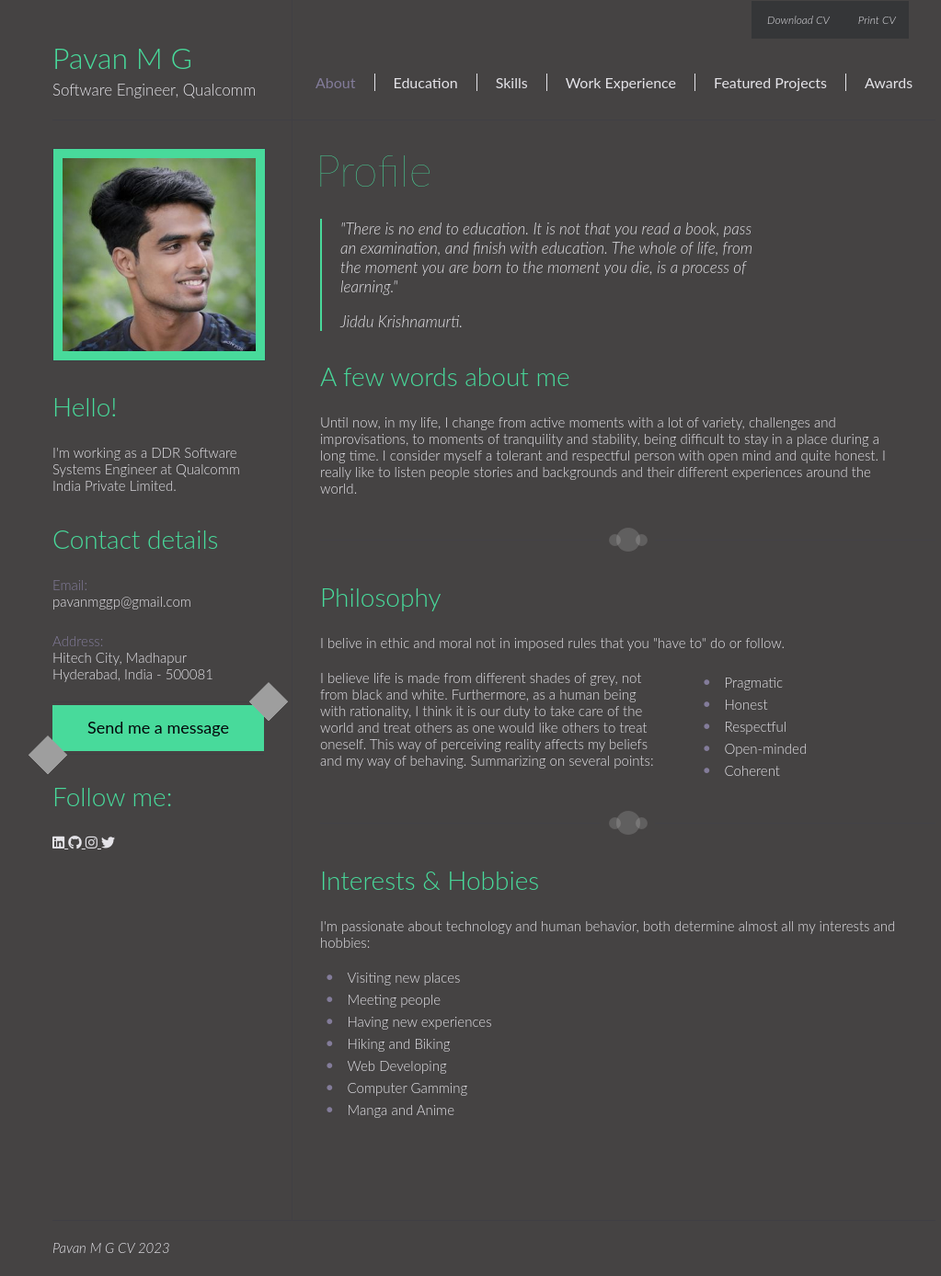
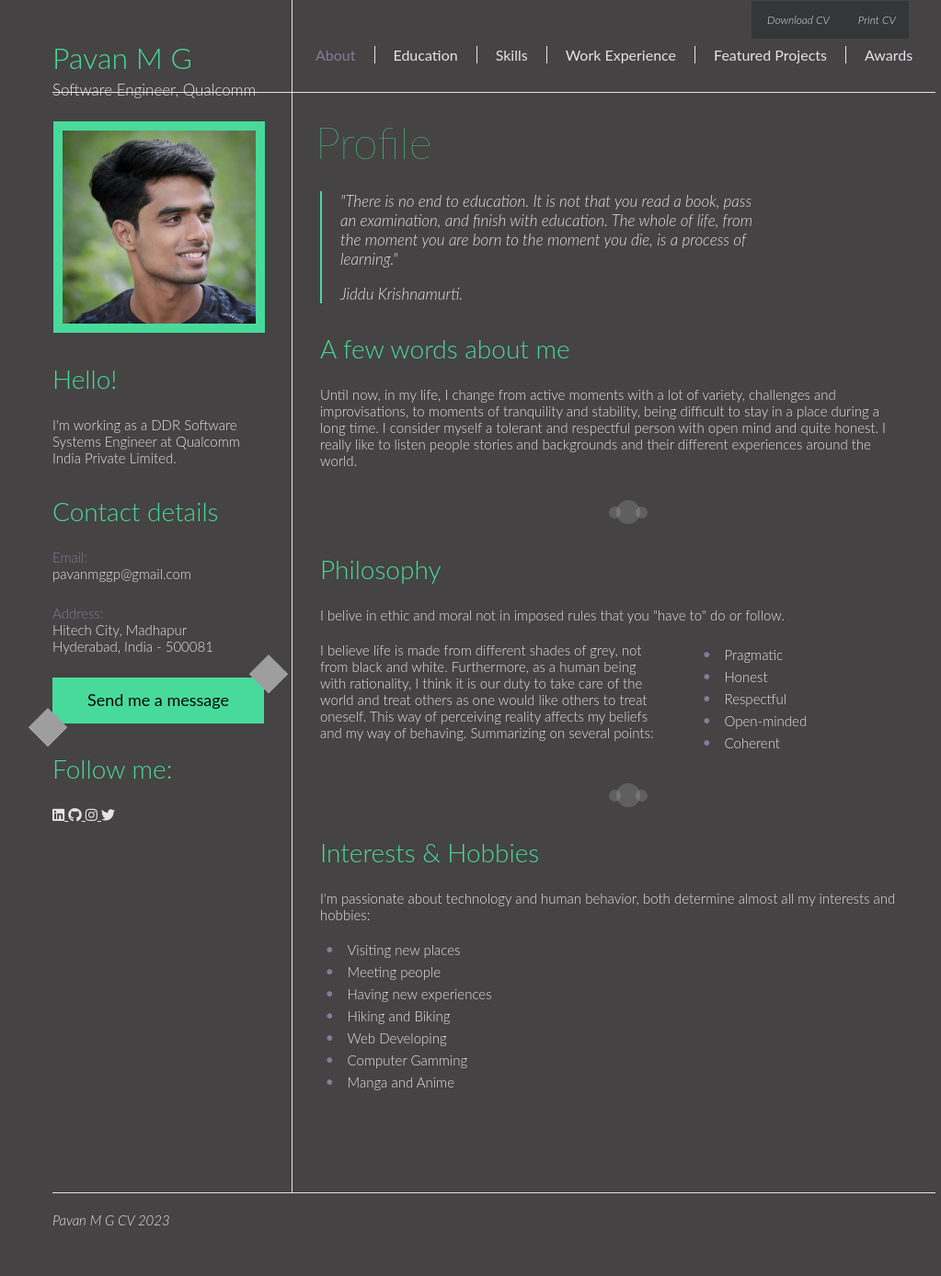
Before and after one commit to pavan-mg/pavan-mg.github.io, a Jekyll site: the page built from index.html, in a window 1280 px wide. Shown: the whole page at 92% size, without its empty margins (103-1126 px from the left). Built offline with Jekyll 4.4.1, drawn with Linux system fonts in a browser that asks for light colours; after the commit the page ends 1358 px from its top, so only the background shows below that.

Commit message:
Update main.css

```diff
--- a/css/main.css
+++ b/css/main.css
@@ -159,17 +159,17 @@
 	margin: 0 auto;
 }
 	#header {
-		height: 130px;
-		border-bottom: 1px solid #403F44;
+		height: 100px;
+		border-bottom: 1px solid #e4e3e8;
 	}
 		.header_logotype_container {
 			width: 260px;
-			height: 130px;
-			border-right: 1px solid #403F44;
+			height: 100px;
+			border-right: 1px solid #e4e3e8;
 			float: left;
 		}
 		.header_menu_container {
-			height: 130px;
+			height: 100px;
 			width: 699px;
 			float: left;
 		}
@@ -182,13 +182,13 @@
 	}
 	#content_container {
 		width: 699px;
-		border-left: 1px solid #403F44;
+		border-left: 1px solid #e4e3e8;
 		float: left;
 	}
 	#footer {
 		width: 960px;
 		height: 60px;
-		border-top: 1px solid #403F44;
+		border-top: 1px solid #e4e3e8;
 		display: inline-block;
 	}
 
@@ -239,7 +239,7 @@
 
 .header_menu {
 	width: 699px;
-	margin-top: 40px;
+	margin-top: 10px;
 	margin-left: 5px;
 }
 	.header_menu a{
```
